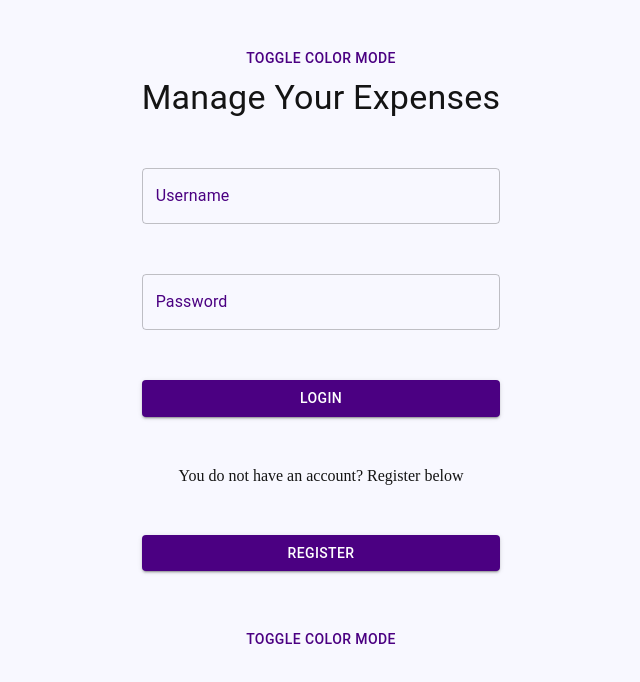
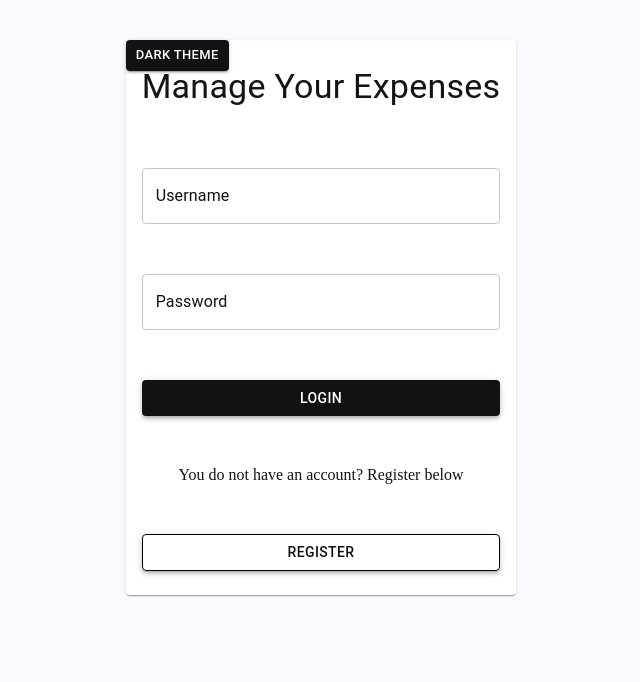
Before and after one commit to ardeleanmarcel/Manage-your-expenses, a React (Vite) app: page / in a window 1280 px wide. Shown: the top 682 px of the page, without its empty margins (319-959 px from the left). Built offline with nearby package versions, Linux system fonts and the light colour scheme.

Commit message:
updates colors for dark/light theme

```diff
--- a/src/App.tsx
+++ b/src/App.tsx
@@ -1,16 +1,16 @@
-import React from 'react'
-import { BrowserRouter, Routes, Route } from 'react-router-dom'
+import React from 'react';
+import { BrowserRouter, Routes, Route } from 'react-router-dom';
 import {
   Button,
   GlobalStyles,
   PaletteMode,
   ThemeProvider,
   createTheme,
-} from '@mui/material'
+} from '@mui/material';
 
-import Register from './Pages/Register/Register'
-import LoginWithFormik from './Pages/Home/Home'
-import './App.css'
+import Register from './Pages/Register/Register';
+import LoginWithFormik from './Pages/Home/Home';
+import './App.css';
 
 const getDesignTokens = (mode: PaletteMode) => ({
   palette: {
@@ -21,6 +21,12 @@ const getDesignTokens = (mode: PaletteMode) => ({
           primary: {
             main: '#4B0082',
           },
+          secondary: {
+            main: '#121212',
+          },
+          inputsColor: {
+            main: '#121212',
+          },
           background: {
             default: '#F8F8FF',
           },
@@ -28,14 +34,17 @@ const getDesignTokens = (mode: PaletteMode) => ({
             primary: '#141414 ',
             secondary: '#4B0082',
           },
-          action: {
-            active: '#4B0082',
-          },
         }
       : {
           // palette values for dark mode
           primary: {
             main: '#4B0082',
+          },
+          secondary: {
+            main: '#F8F8FF',
+          },
+          inputsColor: {
+            main: '#F8F8FF',
           },
           background: {
             default: '#121212',
@@ -44,39 +53,47 @@ const getDesignTokens = (mode: PaletteMode) => ({
             primary: '#F5F5F5',
             secondary: '#ffcccb',
           },
-          action: {
-            active: 'red',
-          },
         }),
   },
-})
+  components: {
+    MuiTextField: {
+      defaultProps: {
+        InputLabelProps: {
+          style: {
+            color: mode === 'light' ? '#121212' : '#F8F8FF', // Default label color for TextField
+          },
+        },
+      },
+    },
+  },
+});
 
 export const ColorModeContext = React.createContext({
   toggleColorMode: () => {},
-})
+});
 
 export default function App() {
-  const [mode, setMode] = React.useState<PaletteMode>('light')
+  const [mode, setMode] = React.useState<PaletteMode>('light');
   const colorMode = React.useMemo(
     () => ({
       // The dark mode switch would invoke this method
       toggleColorMode: () => {
         setMode((prevMode: PaletteMode) =>
           prevMode === 'light' ? 'dark' : 'light'
-        )
+        );
       },
     }),
     []
-  )
+  );
 
   const changeTheme = () => {
     setMode((prevMode: PaletteMode) =>
       prevMode === 'light' ? 'dark' : 'light'
-    )
-  }
+    );
+  };
 
   // Update the theme only if the mode changes
-  const theme = React.useMemo(() => createTheme(getDesignTokens(mode)), [mode])
+  const theme = React.useMemo(() => createTheme(getDesignTokens(mode)), [mode]);
 
   return (
     <ColorModeContext.Provider value={colorMode}>
@@ -88,7 +105,19 @@ export default function App() {
             },
           }}
         />
-        <Button onClick={changeTheme}>Toggle Color Mode</Button>
+        <Button
+          size="small"
+          variant="contained"
+          color="secondary"
+          onClick={changeTheme}
+          sx={{
+            display: 'flex',
+            position: 'absolute',
+          }}
+          // endIcon
+        >
+          {mode === 'light' ? 'Dark Theme' : 'Light Theme'}
+        </Button>
         <BrowserRouter>
           <Routes>
             <Route path="/" element={<LoginWithFormik />} />
@@ -97,5 +126,5 @@ export default function App() {
         </BrowserRouter>
       </ThemeProvider>
     </ColorModeContext.Provider>
-  )
+  );
 }
--- a/src/Pages/Home/Home.tsx
+++ b/src/Pages/Home/Home.tsx
@@ -1,17 +1,22 @@
-import { useNavigate } from 'react-router-dom'
-import { useFormikContext } from 'formik'
+import { useNavigate } from 'react-router-dom';
+import { useFormikContext } from 'formik';
 
-import { Button, TextField, Theme, Typography } from '@mui/material'
-import { makeStyles } from '@mui/styles'
+import {
+  Button,
+  Card,
+  CardContent,
+  TextField,
+  Theme,
+  Typography,
+} from '@mui/material';
+import { makeStyles } from '@mui/styles';
 
-import { withFormik } from '../../withFormik'
-import { useContext } from 'react'
-import { ColorModeContext } from '../../App'
+import { withFormik } from '../../withFormik';
 
 const initialValues = {
   username: '',
   password: '',
-}
+};
 
 const useStyles = makeStyles<Theme>((theme) => ({
   container: {
@@ -20,26 +25,33 @@ const useStyles = makeStyles<Theme>((theme) => ({
   },
   title: {
     color: theme.palette.text.primary,
+    padding: '10px 0px 10px 0px',
   },
   actionText: {
+    display: 'flex',
+    justifyContent: 'center',
     color: theme.palette.text.primary,
   },
-}))
+}));
 
 function Home() {
-  const classes = useStyles()
-  const navigate = useNavigate()
+  const classes = useStyles();
+  const navigate = useNavigate();
 
   const handleRegister = () => {
-    navigate('/register')
-  }
+    navigate('/register');
+  };
 
   const { handleChange, values, handleSubmit, isSubmitting } =
-    useFormikContext<typeof initialValues>()
-
-  const { toggleColorMode } = useContext(ColorModeContext)
+    useFormikContext<typeof initialValues>();
 
   return (
+    <Card>
+      <CardContent
+        sx={{
+          textAlign: 'left',
+        }}
+      >
         <form onSubmit={handleSubmit}>
           <div className={classes.container}>
             <Typography
@@ -56,6 +68,7 @@ function Home() {
               label="Username"
               type="username"
               name="username"
+              color="inputsColor"
               onChange={handleChange}
               value={values.username}
               disabled={isSubmitting}
@@ -66,14 +79,18 @@ function Home() {
               label="Password"
               type="password"
               name="password"
+              color="inputsColor"
               onChange={handleChange}
               value={values.password}
               disabled={isSubmitting}
             />
             <Button
-          type="submit"
               variant="contained"
-          color="primary"
+              color="secondary"
+              sx={{
+                boxShadow: 3,
+              }}
+              fullWidth
               disabled={isSubmitting}
             >
               Login
@@ -82,26 +99,32 @@ function Home() {
               You do not have an account? Register below
             </div>
             <Button
-          variant="contained"
-          color="primary"
+              variant="outlined"
+              color="secondary"
+              sx={{
+                border: '1px solid black',
+                boxShadow: 3,
+              }}
+              fullWidth
               onClick={handleRegister}
               disabled={isSubmitting}
             >
               Register
             </Button>
-        <Button onClick={toggleColorMode}>Toggle Color Mode</Button>
           </div>
         </form>
-  )
+      </CardContent>
+    </Card>
+  );
 }
 
 const handleSubmit = (values, { setSubmitting }) => {
   setTimeout(() => {
-    alert(JSON.stringify(values, null, 2))
-    setSubmitting(false)
-  }, 400)
-}
+    alert(JSON.stringify(values, null, 2));
+    setSubmitting(false);
+  }, 400);
+};
 
-const LoginWithFormik = withFormik(initialValues, handleSubmit, Home)
+const LoginWithFormik = withFormik(initialValues, handleSubmit, Home);
 
-export default LoginWithFormik
+export default LoginWithFormik;
--- a/src/Pages/Register/Register.tsx
+++ b/src/Pages/Register/Register.tsx
@@ -71,6 +71,7 @@ export default function Register() {
             required
             label="First Name"
             name="firstName"
+            color="inputsColor"
             value={userInput.firstName}
             onChange={(e) => handleInput(e)}
             aria-invalid="false"
@@ -82,6 +83,7 @@ export default function Register() {
           <TextField
             required
             label="Last Name"
+            color="inputsColor"
             value={userInput.lastName}
             name="lastName"
             onChange={(e) => handleInput(e)}
@@ -93,6 +95,7 @@ export default function Register() {
           <TextField
             required
             label="Username"
+            color="inputsColor"
             value={userInput.username}
             name="username"
             onChange={(e) => handleInput(e)}
@@ -107,6 +110,7 @@ export default function Register() {
             type="password"
             value={userInput.password}
             name="password"
+            color="inputsColor"
             onChange={(e) => handleInput(e)}
             sx={inputsStyle}
             fullWidth
@@ -117,6 +121,7 @@ export default function Register() {
             required
             label="Confirm Password"
             type="password"
+            color="inputsColor"
             value={userInput.confirmPassword}
             name="confirmPassword"
             onChange={(e) => handleInput(e)}
@@ -127,9 +132,8 @@ export default function Register() {
 
         <Button
           variant="contained"
+          color="secondary"
           sx={{
-            bgcolor: 'black',
-            color: 'white',
             boxShadow: 3,
             marginTop: '40px',
             marginBottom: '40px',
@@ -143,8 +147,8 @@ export default function Register() {
         </Typography>
         <Button
           variant="outlined"
+          color="secondary"
           sx={{
-            color: 'black',
             border: '1px solid black',
             boxShadow: 3,
             marginBottom: '20px',
--- a/src/theme.d.ts
+++ b/src/theme.d.ts
@@ -1,12 +1,20 @@
 // src/theme.d.ts
-import '@mui/material/styles'
+import '@mui/material/styles';
 
 declare module '@mui/material/styles' {
   interface Palette {
-    customBackground?: Palette['primary']
+    customBackground?: Palette['primary'];
+    inputsColor: Palette['primary'];
   }
 
   interface PaletteOptions {
-    customBackground?: PaletteOptions['primary']
+    customBackground?: PaletteOptions['primary'];
+    inputsColor?: PaletteOptions['primary'];
   }
 }
+
+declare module '@mui/material/TextField' {
+  interface TextFieldPropsColorOverrides {
+    inputsColor: true;
+  }
+}
```
Lines whose indentation alone changed are shown as unchanged.
